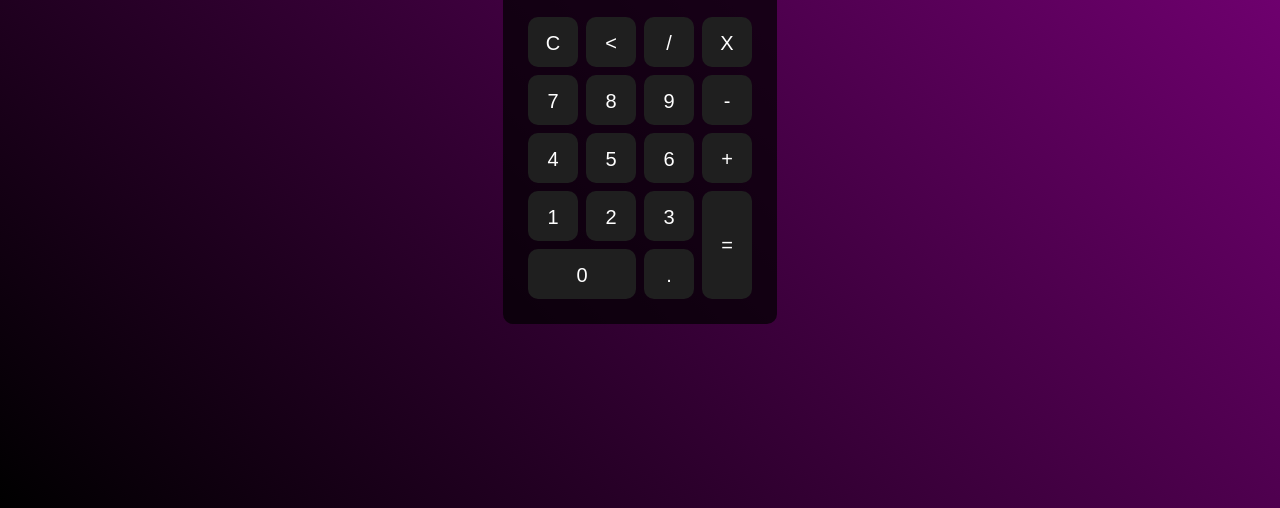
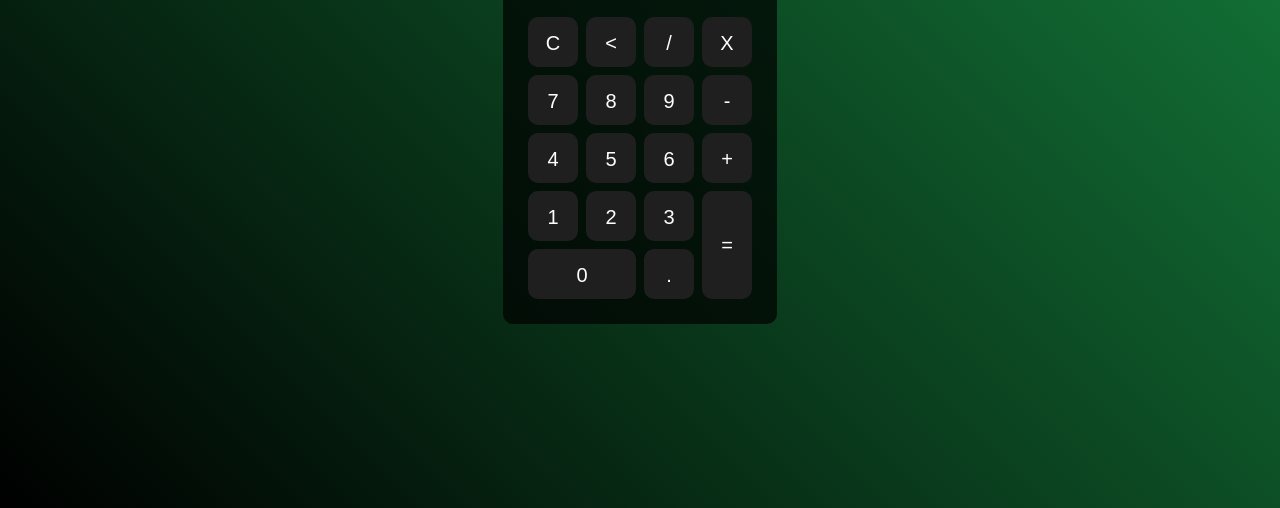
Before and after one commit to lucasmilhoranca/desafio-ipag, a plain HTML site: page exercicios/1-calculadora-basica/index.html in a window 1280 px wide. Shown: the part 292-800 px from the top of the page. Drawn offline with Linux system fonts and the light colour scheme.

Commit message:
refactor: ajustando css exercicio 1 readme.md

```diff
--- a/exercicios/1-calculadora-basica/style.css
+++ b/exercicios/1-calculadora-basica/style.css
@@ -8,7 +8,7 @@
 }
 
 .fundo{
-    background-image: linear-gradient(45deg, black, purple);
+    background-image: linear-gradient(45deg, #000, #15803d);
     height: 100vh;
     color: white;
     font-family: poppins;
```
Also changed, not shown: 2 other files.
